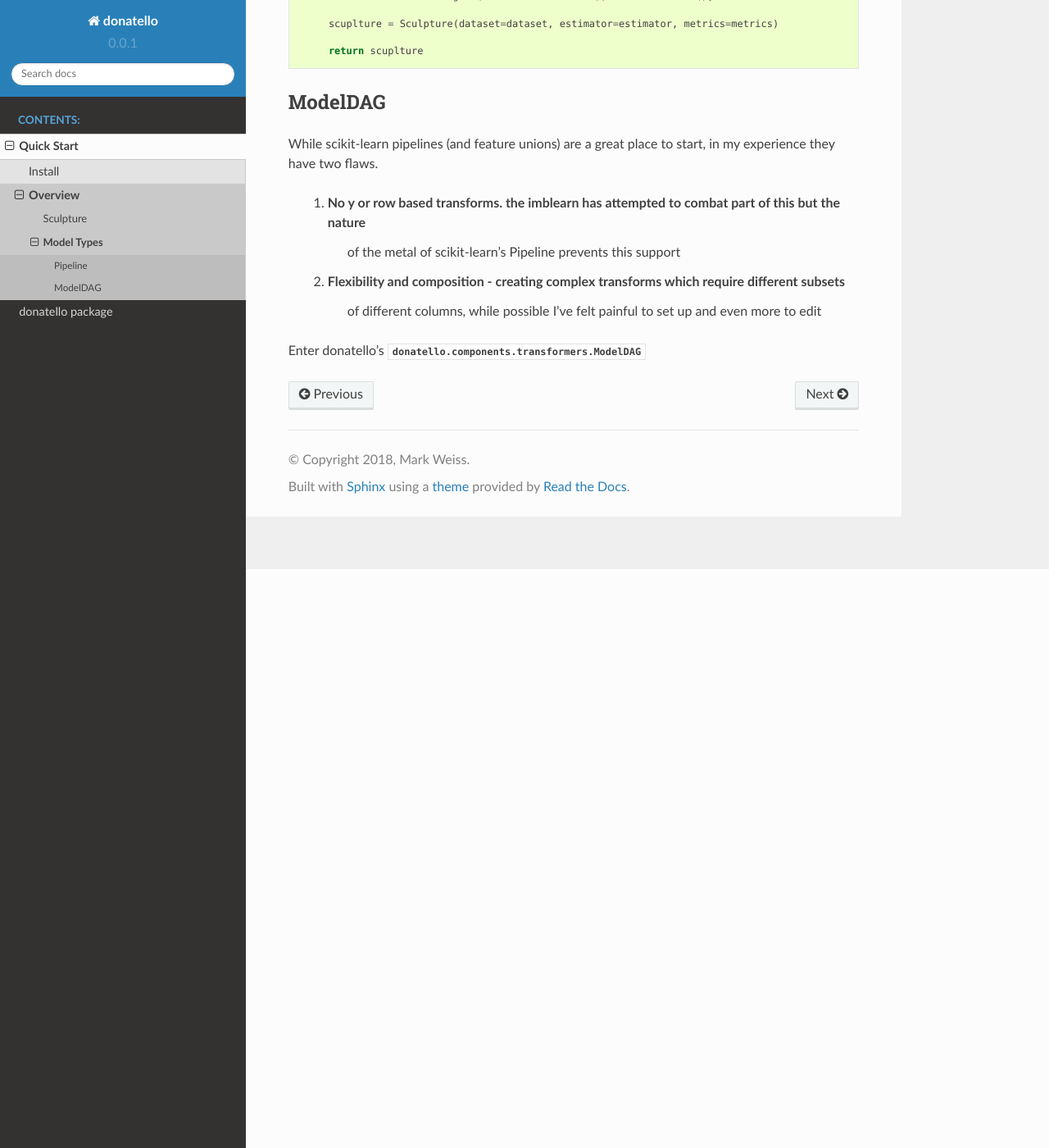
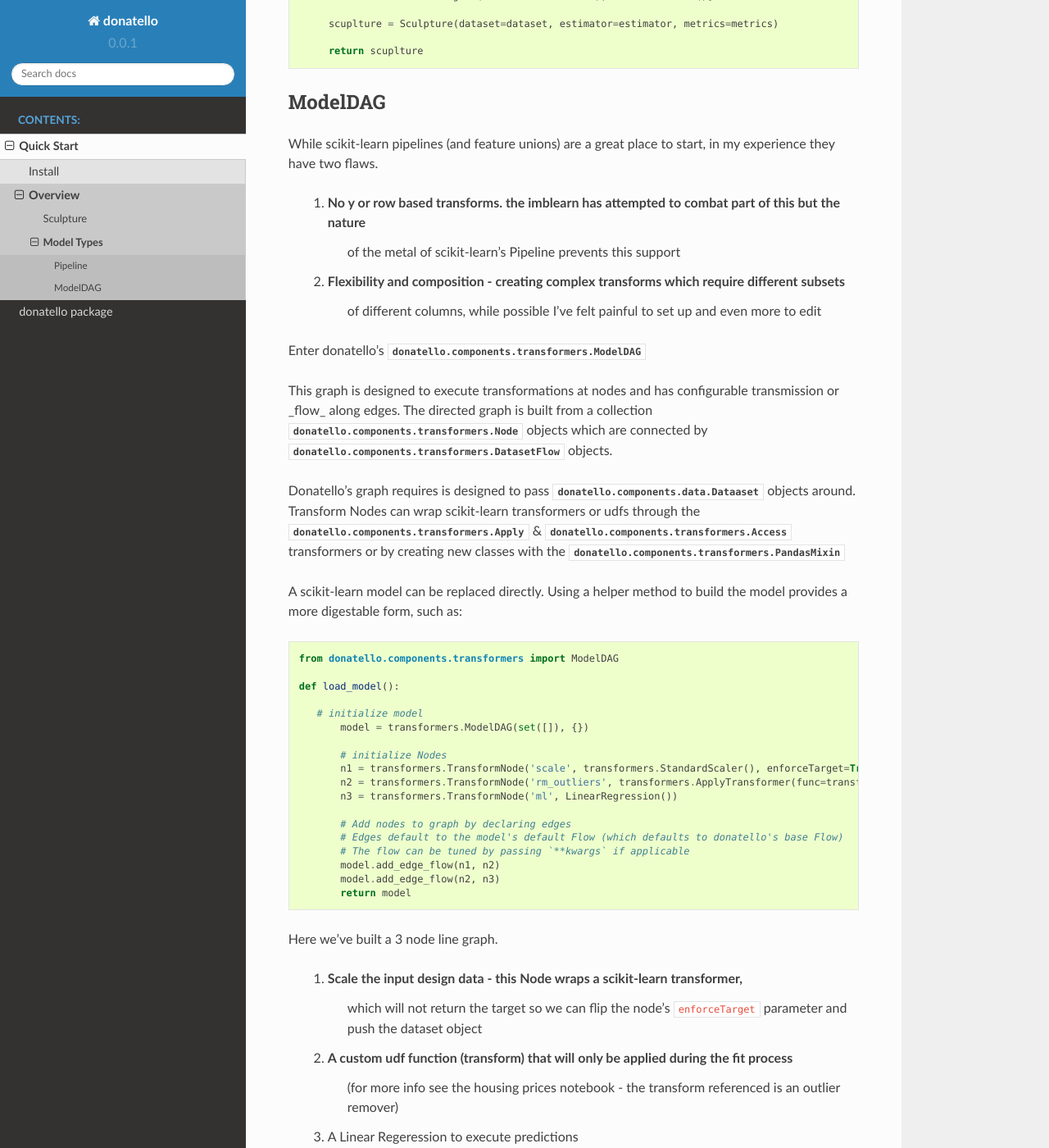
Before and after one commit to marksweissma/donatello, a Sphinx documentation site: the page built from docs/source/model_types.rst, in a window 1280 px wide and 1400 px high, scrolled down 706 px. Shown: the whole window at 82% size. Built offline with Sphinx 7.4.7 and the Read the Docs theme 2.0.0, drawn with Linux system fonts in a browser that asks for light colours; some of the changed text lies outside the part shown.

Commit message:
model types

```diff
--- a/docs/source/model_types.rst
+++ b/docs/source/model_types.rst
@@ -54,3 +54,97 @@ they have two flaws.
            of different columns, while possible I've felt painful to set up and even more to edit
 
 Enter donatello's :py:class:`donatello.components.transformers.ModelDAG`
+
+This graph is designed to execute transformations at nodes and has configurable
+transmission or _flow_ along edges. The directed graph is built from a collection
+:py:class:`donatello.components.transformers.Node` objects which are connected by
+:py:class:`donatello.components.transformers.DatasetFlow` objects.
+
+Donatello's graph requires is designed to pass :py:class:`donatello.components.data.Dataaset`
+objects around. Transform Nodes can wrap scikit-learn transformers or udfs through the
+:py:class:`donatello.components.transformers.Apply` & :py:class:`donatello.components.transformers.Access`
+transformers or by creating new classes with the :py:class:`donatello.components.transformers.PandasMixin`
+
+
+A scikit-learn model can be replaced directly. Using a helper method to build the model
+provides a more digestable form, such as:
+
+.. code:: python
+
+   from donatello.components.transformers import ModelDAG
+
+   def load_model():
+
+      # initialize model
+	  model = transformers.ModelDAG(set([]), {})
+
+	  # initialize Nodes
+	  n1 = transformers.TransformNode('scale', transformers.StandardScaler(), enforceTarget=True)
+	  n2 = transformers.TransformNode('rm_outliers', transformers.ApplyTransformer(func=transform, fitOnly=True))
+	  n3 = transformers.TransformNode('ml', LinearRegression())
+
+	  # Add nodes to graph by declaring edges
+	  # Edges default to the model's default Flow (which defaults to donatello's base Flow)
+	  # The flow can be tuned by passing `**kwargs` if applicable
+	  model.add_edge_flow(n1, n2)
+	  model.add_edge_flow(n2, n3)
+	  return model
+
+
+Here we've built a 3 node line graph.
+
+    #. Scale the input design data - this Node wraps a scikit-learn transformer,
+           which will not return the target so we can flip the node's ``enforceTarget``
+           parameter and push the dataset object
+    #. A custom udf function (transform) that will only be applied during the fit process
+           (for more info see the housing prices notebook - the transform referenced
+           is an outlier remover)
+
+    #. A Linear Regeression to execute predictions
+
+
+Here we've built a 3 node line graph.
+
+    #. Scale the input design data - this Node wraps a scikit-learn transformer,
+           which will not return the target so we can flip the node's ``enforceTarget``
+           parameter and push the dataset object
+    #. A custom udf function (transform) that will only be applied during the fit process
+           (for more info see the housing prices notebook - the transform referenced
+           is an outlier remover)
+
+   #. A Linear Regeression to execute predictions
+
+
+The are many benefits to using a transformation graph but two of the most pronounced
+are
+
+    #. reusability (components of the graph can be excised simply through the networkx api)
+    #. configurability - complex branching and packaging more complex datasets (i.e. dicts of dataframes)
+
+
+Branching Examples:
+
+.. code:: python
+
+   from donatello.components.transformers import ModelDAG
+
+   def load_model():
+
+      # initialize model
+       model = transformers.ModelDAG(set([]), {})
+       # intitate branching by selecting numeric fields
+	   extractor = transformers.DatasetFlow(selectMethod='dtype', selectValue=[pd.np.number], invert=False)
+       n0 = transformers.TransformNode('select', extractor)
+
+
+       # first branch (one hot encode - we'll specify the fields to ohe in via Flow)
+       n11 = transformers.TransformNode('ohe', transformers.OneHotEncoder(dropOne=True))
+
+       # second branch (scale non ohe data, and remove outliers)
+       n21 = transformers.TransformNode('scale', transformers.StandardScaler(), enforceTarget=True)
+       n22 = transformers.TransformNode('rm_outliers', transformers.ApplyTransformer(func=transform, fitOnly=True))
+
+       # terminal node for predicting
+       n3 = transformers.TransformNode('ml', LinearRegression())
+
+      return model
```
Also changed, not shown: docs/source/quickstart.rst (+6 -3 lines).
